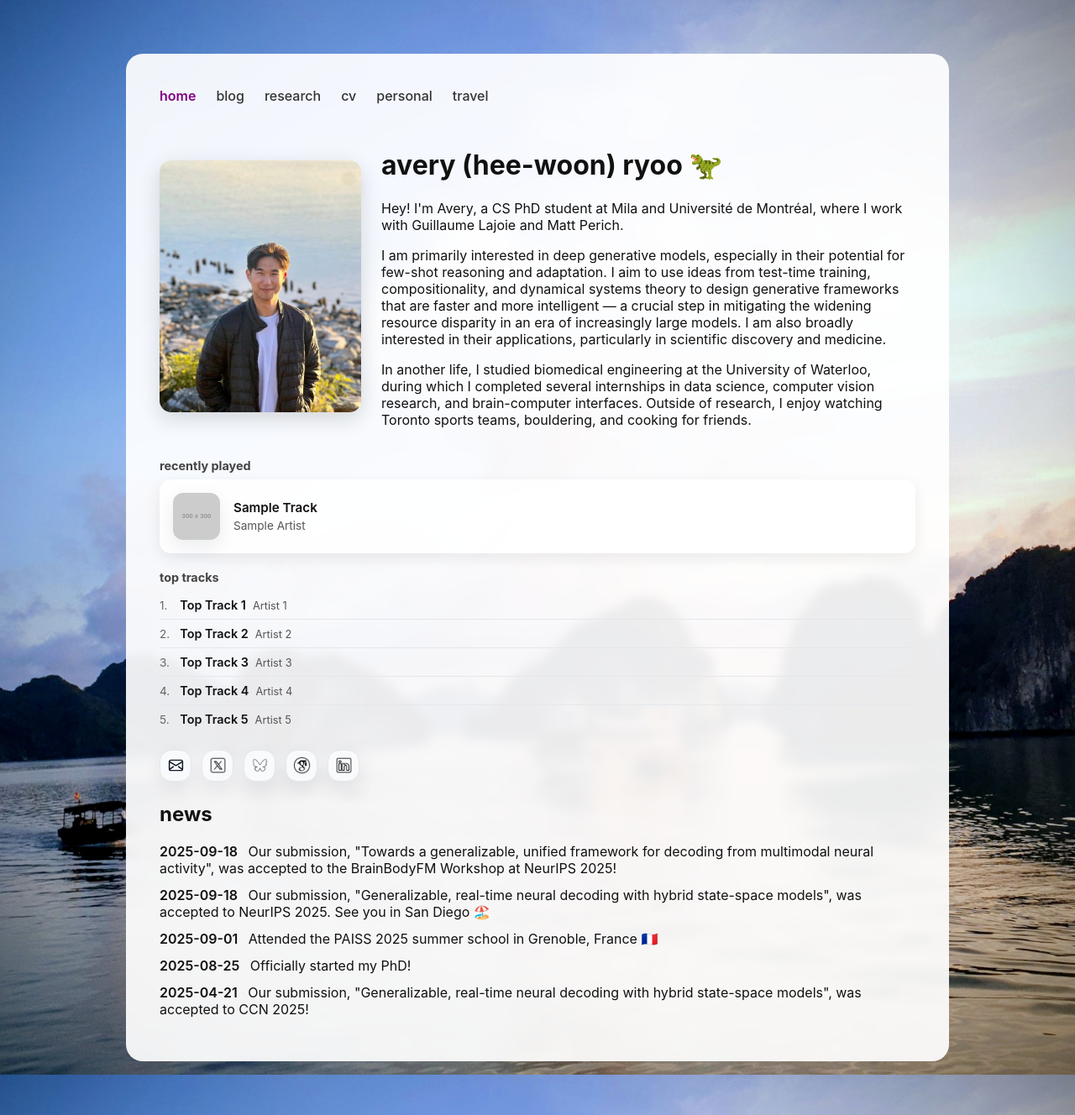
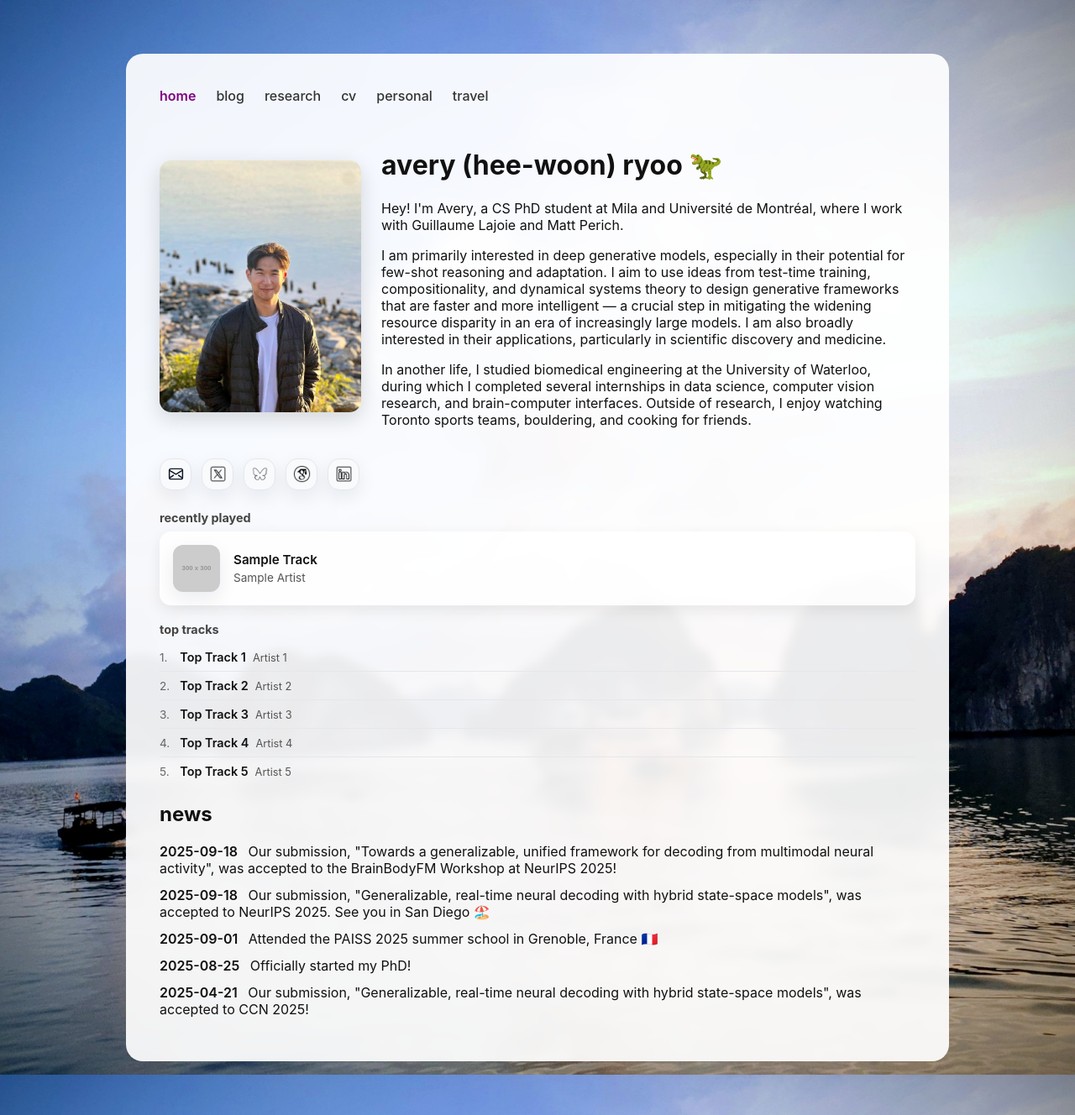
Before and after one commit to averyryoo/averyryoo.github.io, a Jekyll site: the page built from index.md, in a window 1280 px wide. Shown: the whole page at 84% size. Built offline with Jekyll 4.4.1, drawn with Linux system fonts in a browser that asks for light colours.

Commit message:
move social links above spotify widget

```diff
--- a/index.md
+++ b/index.md
@@ -22,8 +22,8 @@ bg_image: /assets/images/bg-index.jpg
   </div>
 </div>
 
+{% include social.html %}
+
 {% include spotify.html %}
 
-{% include social.html %}
-
 {% include news.html %}
```
